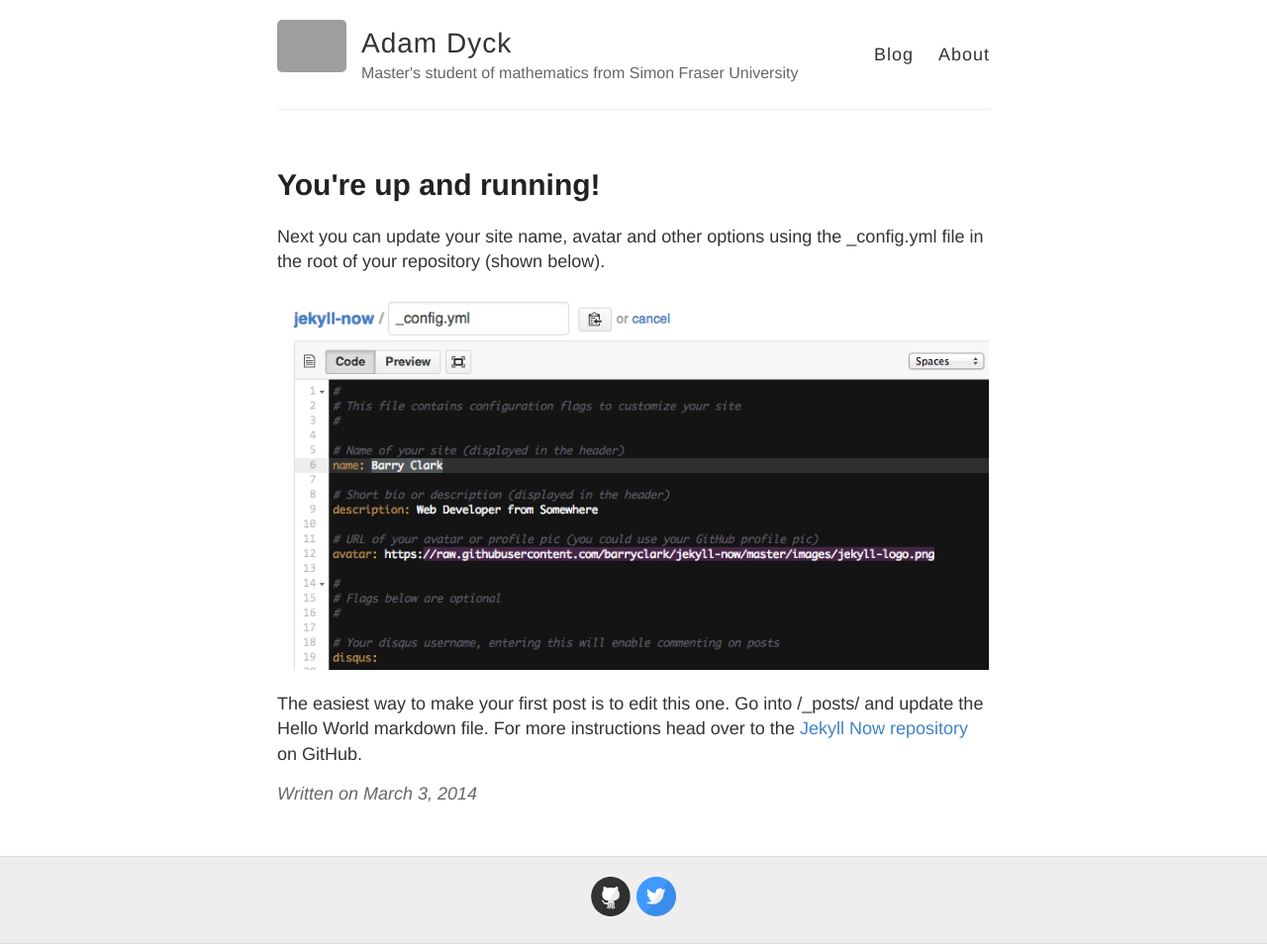
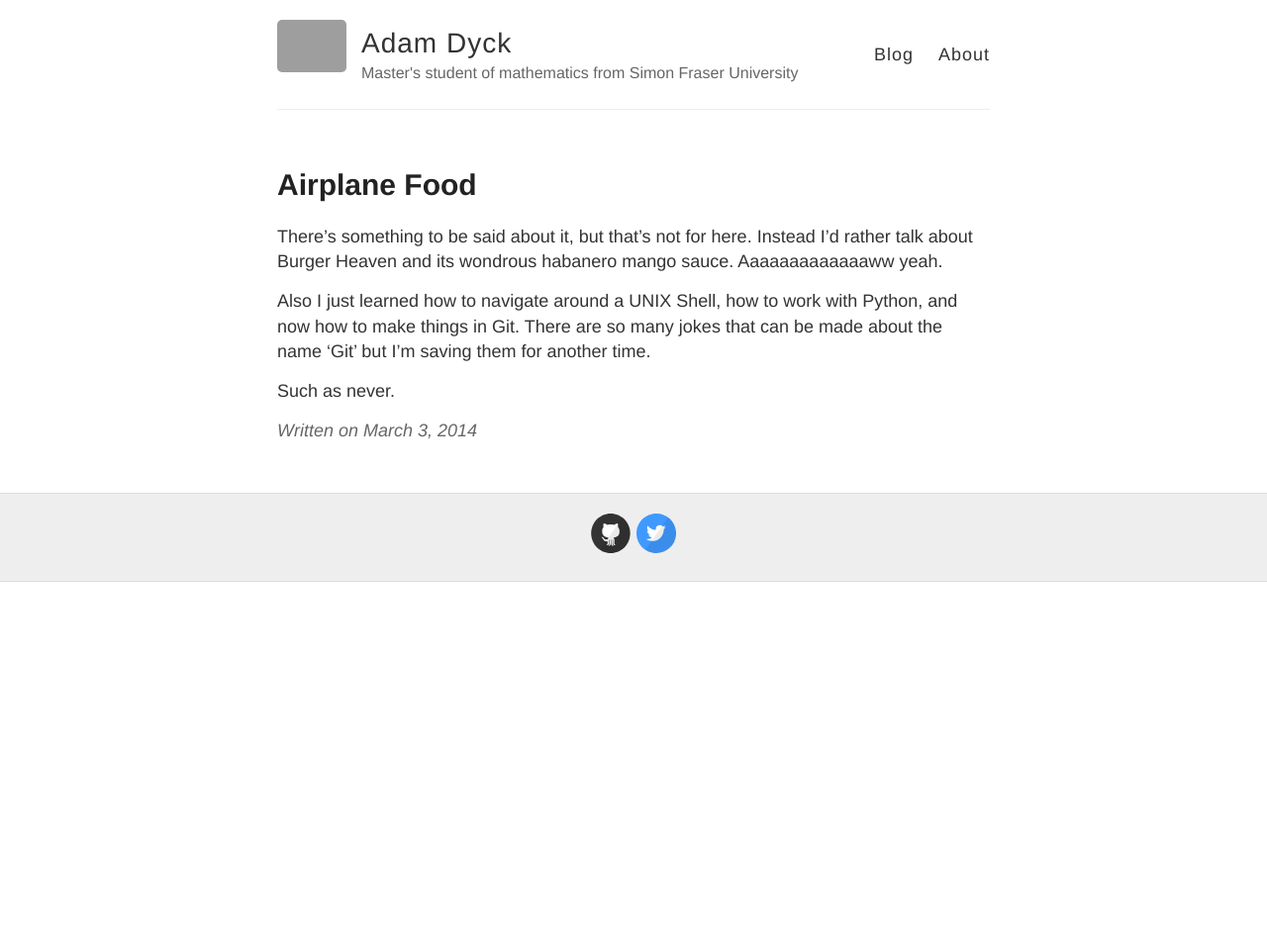
Before and after one commit to smartdude1212/smartdude1212.github.io, a Jekyll site: the page built from _posts/2014-3-3-Hello-World.md, in a window 1280 px wide. Shown: the whole page at 99% size. Built offline with Jekyll 4.4.1, drawn with Linux system fonts in a browser that asks for light colours; after the commit the page ends 900 px from its top, so only the background shows below that; grey boxes are pictures that could not be loaded.

Commit message:
Updated first blog post

```diff
--- a/_posts/2014-3-3-Hello-World.md
+++ b/_posts/2014-3-3-Hello-World.md
@@ -1,10 +1,12 @@
 ---
 layout: post
-title: You're up and running!
+title: Airplane Food
 ---
 
-Next you can update your site name, avatar and other options using the _config.yml file in the root of your repository (shown below).
+There's something to be said about it, but that's not for here. Instead I'd rather talk about Burger Heaven and its
+wondrous habanero mango sauce. Aaaaaaaaaaaaaww yeah.
 
-![_config.yml]({{ site.baseurl }}/images/config.png)
+Also I just learned how to navigate around a UNIX Shell, how to work with Python, and now how to make things in Git. There
+are so many jokes that can be made about the name 'Git' but I'm saving them for another time.
 
-The easiest way to make your first post is to edit this one. Go into /_posts/ and update the Hello World markdown file. For more instructions head over to the [Jekyll Now repository](https://github.com/barryclark/jekyll-now) on GitHub.
+Such as never.
```
